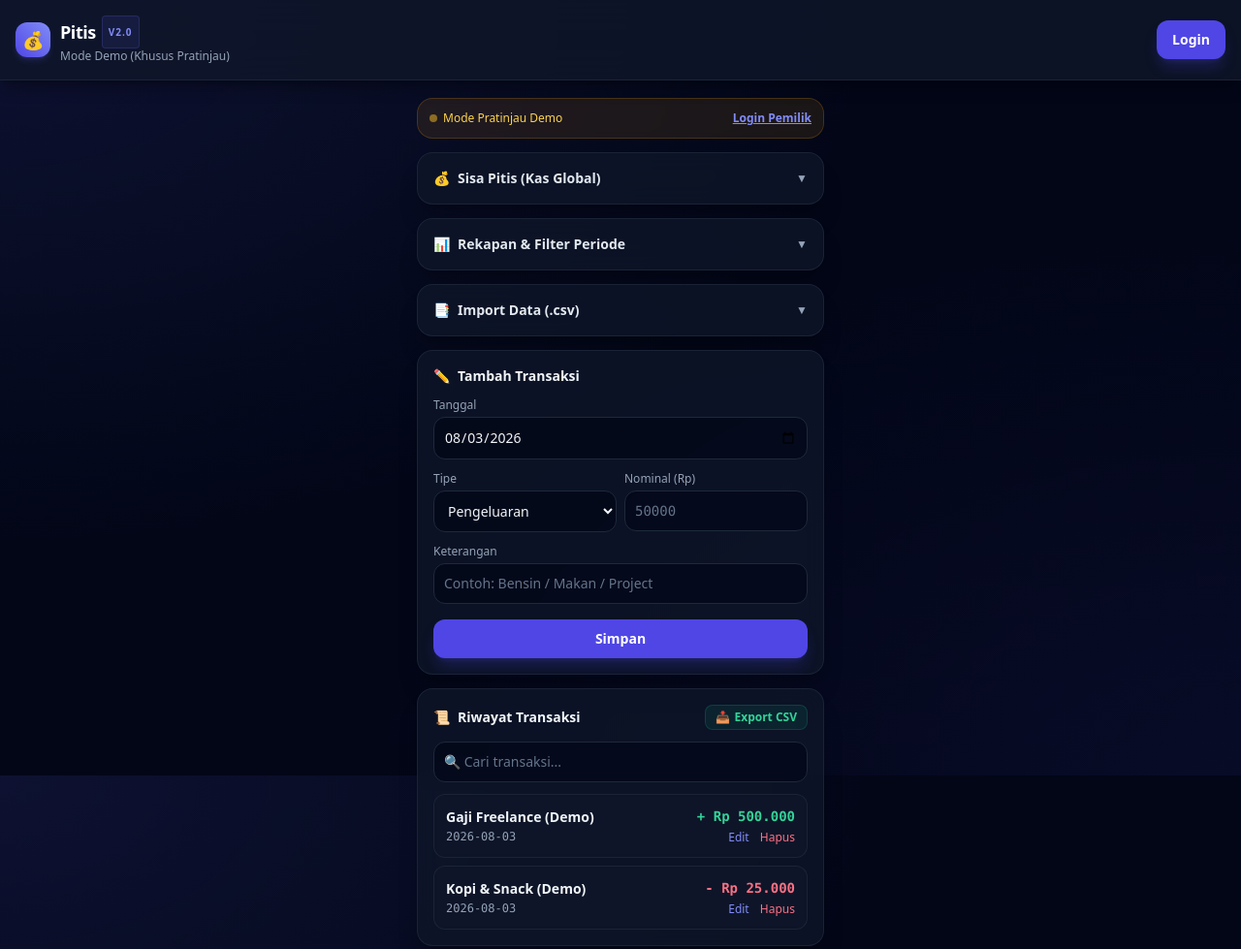
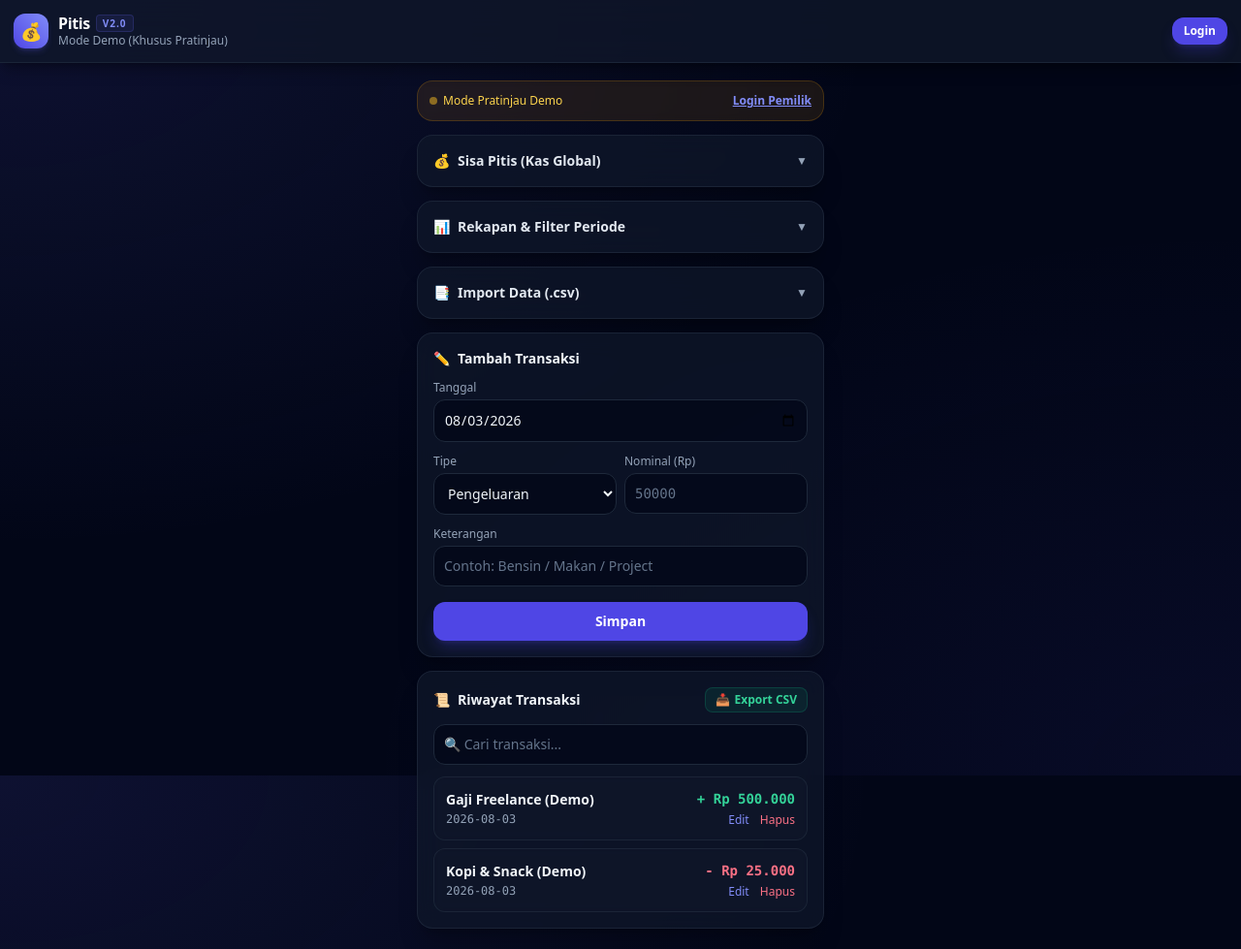
Before and after one commit to alfisjahri/kas-harian, a website built with Vite: page index.html in a window 1280 px wide. Shown: the top 979 px of the page at 97% size. Built offline with nearby package versions, Linux system fonts and the light colour scheme; no server answers.

Commit message:
fix(ui): move component classes into @layer components to allow hidden utility override and fix auth button overlap

```diff
--- a/index.html
+++ b/index.html
@@ -22,25 +22,25 @@
 <body class="bg-slate-950 text-slate-100 font-sans min-h-screen pb-20 select-none">
 
   <!-- Header Sticky Dashboard -->
-  <header class="bg-slate-900/80 backdrop-blur-xl border-b border-slate-800/80 p-4 sticky top-0 z-30 flex justify-between items-center shadow-lg shadow-black/30">
-    <div class="flex items-center gap-2.5">
-      <div class="w-9 h-9 rounded-xl bg-gradient-to-tr from-indigo-600 to-indigo-400 flex items-center justify-center text-lg shadow-md shadow-indigo-500/20">
+  <header class="bg-slate-900/80 backdrop-blur-xl border-b border-slate-800/80 p-3.5 sticky top-0 z-30 flex justify-between items-center shadow-lg shadow-black/30">
+    <div class="flex items-center gap-2.5 min-w-0 flex-1 mr-2">
+      <div class="w-9 h-9 rounded-xl bg-gradient-to-tr from-indigo-600 to-indigo-400 flex-shrink-0 flex items-center justify-center text-lg shadow-md shadow-indigo-500/20">
         💰
       </div>
-      <div>
-        <h1 class="text-lg font-bold tracking-tight text-white flex items-center gap-1.5">
+      <div class="min-w-0 flex-1">
+        <h1 class="text-base font-bold tracking-tight text-white flex items-center gap-1.5 leading-tight">
           Pitis
           <span class="text-[10px] uppercase font-bold tracking-widest px-1.5 py-0.5 rounded bg-indigo-500/10 text-indigo-400 border border-indigo-500/20">v2.0</span>
         </h1>
-        <p id="user-status" class="text-xs text-slate-400 font-medium">Mode Demo (Data tidak tersimpan)</p>
+        <p id="user-status" class="text-xs text-slate-400 font-medium truncate">Mode Demo (Data tidak tersimpan)</p>
       </div>
     </div>
 
-    <div id="auth-btn-container" class="flex items-center gap-2">
+    <div id="auth-btn-container" class="flex items-center gap-2 flex-shrink-0">
       <button id="btn-login-trigger" type="button" class="btn-primary py-1.5 px-3 text-xs">
         Login
       </button>
-      <button id="btn-logout" type="button" class="hidden btn-danger py-1.5 px-3">
+      <button id="btn-logout" type="button" class="btn-danger py-1.5 px-3 hidden">
         Logout
       </button>
     </div>
--- a/style.css
+++ b/style.css
@@ -12,6 +12,7 @@
   }
 }
 
+@layer components {
   /* Glassmorphism utility card */
   .glass-card {
     @apply bg-slate-900/75 backdrop-blur-md border border-slate-800/80 rounded-2xl shadow-xl shadow-black/20;
@@ -27,15 +28,16 @@
   }
 
   .btn-primary {
-  @apply bg-indigo-600 hover:bg-indigo-500 active:scale-[0.98] text-white px-4 py-2.5 rounded-xl font-semibold text-sm shadow-lg shadow-indigo-600/25 transition-all duration-150 flex items-center justify-center gap-2 disabled:opacity-50 disabled:pointer-events-none;
+    @apply bg-indigo-600 hover:bg-indigo-500 active:scale-[0.98] text-white px-4 py-2.5 rounded-xl font-semibold text-sm shadow-lg shadow-indigo-600/25 transition-all duration-150 inline-flex items-center justify-center gap-2 disabled:opacity-50 disabled:pointer-events-none;
   }
 
   .btn-secondary {
-  @apply bg-slate-800 hover:bg-slate-700 active:scale-[0.98] text-slate-200 px-3 py-2 rounded-xl text-xs font-semibold border border-slate-700/60 transition-all duration-150;
+    @apply bg-slate-800 hover:bg-slate-700 active:scale-[0.98] text-slate-200 px-3 py-2 rounded-xl text-xs font-semibold border border-slate-700/60 transition-all duration-150 inline-flex items-center justify-center gap-1.5;
   }
 
   .btn-danger {
-  @apply bg-rose-600 hover:bg-rose-500 active:scale-[0.98] text-white px-3 py-2 rounded-xl text-xs font-semibold shadow-md shadow-rose-600/20 transition-all duration-150;
+    @apply bg-rose-600 hover:bg-rose-500 active:scale-[0.98] text-white px-3 py-2 rounded-xl text-xs font-semibold shadow-md shadow-rose-600/20 transition-all duration-150 inline-flex items-center justify-center gap-1.5;
+  }
 }
 
 /* Custom scrollbars */
```
Lines whose indentation alone changed are shown as unchanged.
